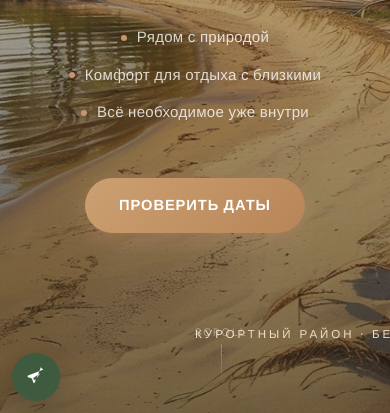
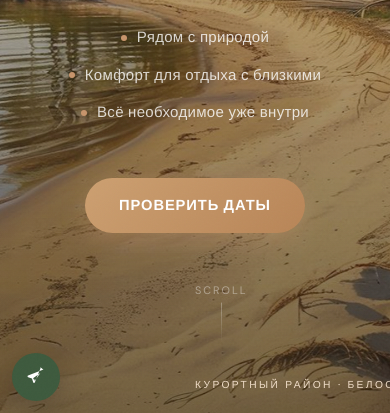
Before and after one commit to natalika88/Arenda, a plain HTML site: page index.html in a window 390 px wide. Shown: the part 431-844 px from the top of the page. Drawn offline with nearby package versions, Linux system fonts and the light colour scheme.

Commit message:
главный экран белоостров

```diff
--- a/styles.css
+++ b/styles.css
@@ -1362,7 +1362,13 @@ img { max-width: 100%; display: block; }
   .hero-brand { font-size: clamp(2.35rem, 9vw, 3rem); }
   .hero-title { font-size: clamp(2.7rem, 10vw, 4rem); }
   .hero-subtitle { font-size: 1rem; line-height: 1.75; max-width: 92%; margin-bottom: 34px; }
-  .hero-tag-bottom { bottom: 76px; }
+  .hero-tag-bottom {
+    position: absolute;
+    left: 50%;
+    transform: translateX(-50%);
+    bottom: 30px;
+  }
+  .hero-scroll { bottom: 86px; }
   .section-title { font-size: clamp(1.9rem, 6.4vw, 2.4rem); margin-bottom: 18px; }
   .section-text { font-size: 1rem; line-height: 1.75; }
   .header-brand {
@@ -1404,7 +1410,16 @@ img { max-width: 100%; display: block; }
   .hero-title { font-size: clamp(2.2rem, 11vw, 3.2rem); }
   .hero-subtitle { font-size: .96rem; line-height: 1.68; margin-bottom: 28px; }
   .hero-tag { letter-spacing: 3px; margin-bottom: 24px; }
-  .hero-tag-bottom { bottom: 68px; margin-bottom: 0; }
+  .hero-tag-bottom {
+    position: absolute;
+    left: 50%;
+    transform: translateX(-50%);
+    bottom: 20px;
+    margin-bottom: 0;
+    font-size: .64rem;
+    letter-spacing: 2.4px;
+  }
+  .hero-scroll { bottom: 74px; }
   .pricing-info { gap: 28px; }
   .booking-card { padding: 18px; }
   .booking-calendar-wrap iframe { height: 470px; }
```
